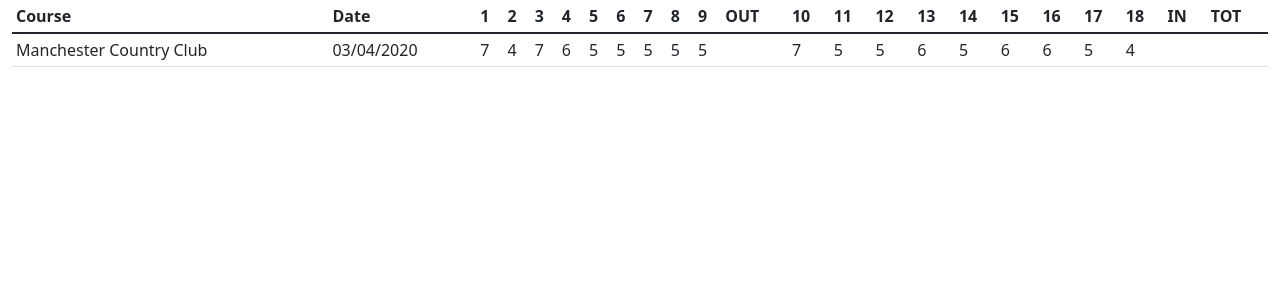
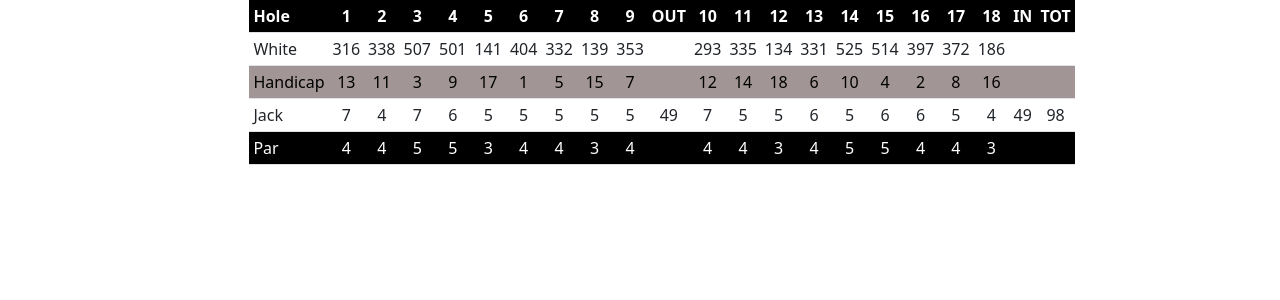
Before and after one commit to jackfarrell2/golf_app, a Flask app: page /rounds in a window 1280 px wide. Shown: the part 64-364 px from the top of the page. Run offline with Flask 2, Linux system fonts and the light colour scheme.

Commit message:
Styled the scorecards and rewrote the scorecard functions in the history route

```diff
--- a/app.py
+++ b/app.py
@@ -17,33 +17,33 @@ def homepage():
 
 @app.route("/rounds")
 def rounds():
-    # Create a list of the round information to be passed into the template
+    # Create lists of the round information to be passed into the template
     rounds = []
 
     # Query rounds
     round_query = cur.execute("SELECT * FROM rounds WHERE golfer_id = (?)", (1,))
+
     for round in round_query:
+        name_query = cur.execute("SELECT name from golfers WHERE id = (?)", (1,))
+        golfer_name = name_query.fetchall()[0][0]
         course_query = cur.execute("SELECT name FROM courses WHERE id = (?)", (round[2],))
         course_name = course_query.fetchall()[0][0]
-        round_date = round[3]
-        one = round[4]
-        two = round[5]
-        three = round[6]
-        four = round[7]
-        five = round[8]
-        six = round[9]
-        seven = round[10]
-        eight = round[11]
-        nine = round[12]
-        ten = round[13]
-        eleven = round[14]
-        twelve = round[15]
-        thirteen = round[16]
-        fourteen = round[17]
-        fifteen = round[18]
-        sixteen = round[19]
-        seventeen = round[20]
-        eighteen = round[21]
-        rounds.append({"course_name": course_name, "round_date": round_date, "one": one, "two": two, "three": three, "four": four, "five": five, "six": six, "seven": seven, "eight": eight, "nine": nine, "ten": ten, "eleven": eleven, "twelve": twelve, "thirteen": thirteen, "fourteen":fourteen, "fifteen": fifteen, "sixteen": sixteen, "seventeen": seventeen, "eighteen": eighteen})
+        hole_query = cur.execute("SELECT * FROM holes WHERE course_id = (?) ORDER BY hole_number", (round[2],))
+        holes = hole_query.fetchall()
+        rounds.append({"golfer_name": golfer_name, "course_name": course_name, "round_date": round[3], "one": round[4], "two": round[5], "three": round[6], "four": round[7],
+                      "five": round[8], "six": round[9], "seven": round[10], "eight": round[11], "nine": round[12], "ten": round[13], "eleven": round[14], "twelve": round[15],
+                      "thirteen": round[16], "fourteen": round[17], "fifteen": round[18], "sixteen": round[19], "seventeen": round[20], "eighteen": round[21],
+                      "one_yard": holes[0][4], "two_yard": holes[1][4], "three_yard": holes[2][4], "four_yard": holes[3][4], "five_yard": holes[4][4],
+                      "six_yard": holes[5][4], "seven_yard": holes[6][4], "eight_yard": holes[7][4], "nine_yard": holes[8][4], "ten_yard": holes[9][4],
+                      "eleven_yard": holes[10][4], "twelve_yard": holes[11][4], "thirteen_yard": holes[12][4], "fourteen_yard": holes [13][4], "fifteen_yard": holes[14][4],
+                      "sixteen_yard": holes[15][4], "seventeen_yard": holes[16][4], "eighteen_yard": holes[17][4], "one_handicap": holes[0][5], "two_handicap": holes[1][5],
+                      "three_handicap": holes[2][5], "four_handicap": holes[3][5], "five_handicap": holes[4][5], "six_handicap": holes[5][5], "seven_handicap": holes[6][5],
+                      "eight_handicap": holes[7][5], "nine_handicap": holes[8][5], "ten_handicap": holes[9][5], "eleven_handicap": holes[10][5],
+                      "twelve_handicap": holes[11][5], "thirteen_handicap": holes[12][5], "fourteen_handicap": holes[13][5], "fifteen_handicap": holes[14][5],
+                        "sixteen_handicap": holes[15][5], "seventeen_handicap": holes[16][5], "eighteen_handicap": holes[17][5], "one_par": holes[0][3], "two_par": holes[1][3],
+                       "three_par": holes[2][3], "four_par": holes[3][3], "five_par": holes[4][3], "six_par": holes[5][3], "seven_par": holes[6][3],
+                       "eight_par": holes[7][3], "nine_par": holes[8][3], "ten_par": holes[9][3], "eleven_par": holes[10][3], "twelve_par": holes[11][3],
+                       "thirteen_par": holes[12][3], "fourteen_par": holes[13][3], "fifteen_par": holes[14][3], "sixteen_par": holes[15][3],
+                       "seventeen_par": holes[16][3], "eighteen_par": holes[17][3]})
 
     return render_template("rounds.html", rounds=rounds)
--- a/static/styles.css
+++ b/static/styles.css
@@ -0,0 +1,27 @@
+.scorecard
+{
+    margin: auto;
+    width: 70%;
+    font-size: medium;
+    text-align: center;
+}
+
+.holes-row
+{
+    background-color: black;
+    text-align: center;
+    color:white;
+
+}
+
+.scorecard-header
+{
+    text-align: left;
+}
+
+.handicap-row
+{
+    text-align: center;
+    background-color: rgb(161, 149, 149);
+    color: black;
+}
--- a/templates/rounds.html
+++ b/templates/rounds.html
@@ -5,11 +5,12 @@ Rounds
 {% endblock %}
 
 {% block main %}
+<div id="content" class="container-sm">
+    {% for round in rounds %}
+    <div id="scorecard" class="scorecard">
         <table class="table table-sm">
-    <thead class="thead-dark">
-        <tr>
-            <th>Course</th>
-            <th>Date</th>
+            <tr class="holes-row">
+                <th class="scorecard-header">Hole</th>
                 <th>1</th>
                 <th>2</th>
                 <th>3</th>
@@ -32,33 +33,122 @@ Rounds
                 <th>IN</th>
                 <th>TOT</th>
             </tr>
-    </thead>
-    {% for round in rounds %}
             <tr>
-        <td>{{ round.course_name }}</td>
-        <td>{{ round.round_date }}</td>
-        <td>{{ round.one }}</td>
-        <td>{{ round.two }}</td>
-        <td>{{ round.three }}</td>
-        <td>{{ round.four }}</td>
-        <td>{{ round.five }}</td>
-        <td>{{ round.six }}</td>
-        <td>{{ round.seven }}</td>
-        <td>{{ round.eight }}</td>
-        <td>{{ round.nine }}</td>
+                <td class="scorecard-header">White</td>
+                <td>{{ round.one_yard }}</td>
+                <td>{{ round.two_yard }}</td>
+                <td>{{ round.three_yard }}</td>
+                <td>{{ round.four_yard }}</td>
+                <td>{{ round.five_yard }}</td>
+                <td>{{ round.six_yard }}</td>
+                <td>{{ round.seven_yard }}</td>
+                <td>{{ round.eight_yard }}</td>
+                <td>{{ round.nine_yard }}</td>
                 <td></td>
-        <td>{{ round.ten }}</td>
-        <td>{{ round.eleven }}</td>
-        <td>{{ round.twelve }}</td>
-        <td>{{ round.thirteen }}</td>
-        <td>{{ round.fourteen }}</td>
-        <td>{{ round.fifteen }}</td>
-        <td>{{ round.sixteen }}</td>
-        <td>{{ round.seventeen }}</td>
-        <td>{{ round.eighteen }}</td>
+                <td>{{ round.ten_yard }}</td>
+                <td>{{ round.eleven_yard }}</td>
+                <td>{{ round.twelve_yard }}</td>
+                <td>{{ round.thirteen_yard }}</td>
+                <td>{{ round.fourteen_yard }}</td>
+                <td>{{ round.fifteen_yard }}</td>
+                <td>{{ round.sixteen_yard }}</td>
+                <td>{{ round.seventeen_yard }}</td>
+                <td>{{ round.eighteen_yard }}</td>
                 <td></td>
                 <td></td>
             </tr>
+            <tr class="handicap-row">
+                <td class="scorecard-header">Handicap</td>
+                <td>{{ round.one_handicap }}</td>
+                <td>{{ round.two_handicap }}</td>
+                <td>{{ round.three_handicap }}</td>
+                <td>{{ round.four_handicap }}</td>
+                <td>{{ round.five_handicap }}</td>
+                <td>{{ round.six_handicap }}</td>
+                <td>{{ round.seven_handicap }}</td>
+                <td>{{ round.eight_handicap }}</td>
+                <td>{{ round.nine_handicap }}</td>
+                <td></td>
+                <td>{{ round.ten_handicap }}</td>
+                <td>{{ round.eleven_handicap }}</td>
+                <td>{{ round.twelve_handicap }}</td>
+                <td>{{ round.thirteen_handicap }}</td>
+                <td>{{ round.fourteen_handicap }}</td>
+                <td>{{ round.fifteen_handicap }}</td>
+                <td>{{ round.sixteen_handicap }}</td>
+                <td>{{ round.seventeen_handicap }}</td>
+                <td>{{ round.eighteen_handicap }}</td>
+                <td></td>
+                <td></td>
+            </tr>
+            <tr>
+                <td class="scorecard-header">{{ round.golfer_name }}</td>
+                <td class="front-nine-hole">{{ round.one }}</td>
+                <td class="front-nine-hole">{{ round.two }}</td>
+                <td class="front-nine-hole">{{ round.three }}</td>
+                <td class="front-nine-hole">{{ round.four }}</td>
+                <td class="front-nine-hole">{{ round.five }}</td>
+                <td class="front-nine-hole">{{ round.six }}</td>
+                <td class="front-nine-hole">{{ round.seven }}</td>
+                <td class="front-nine-hole">{{ round.eight }}</td>
+                <td class="front-nine-hole">{{ round.nine }}</td>
+                <td id="front-nine-sum"></td>
+                <td class="back-nine-hole">{{ round.ten }}</td>
+                <td class="back-nine-hole">{{ round.eleven }}</td>
+                <td class="back-nine-hole">{{ round.twelve }}</td>
+                <td class="back-nine-hole">{{ round.thirteen }}</td>
+                <td class="back-nine-hole">{{ round.fourteen }}</td>
+                <td class="back-nine-hole">{{ round.fifteen }}</td>
+                <td class="back-nine-hole">{{ round.sixteen }}</td>
+                <td class="back-nine-hole">{{ round.seventeen }}</td>
+                <td class="back-nine-hole">{{ round.eighteen }}</td>
+                <td id="back-nine-sum"></td>
+                <td id="total-sum"></td>
+            </tr>
+            <tr class="holes-row">
+                <td class="scorecard-header">Par</td>
+                <td>{{ round.one_par }}</td>
+                <td>{{ round.two_par }}</td>
+                <td>{{ round.three_par }}</td>
+                <td>{{ round.four_par }}</td>
+                <td>{{ round.five_par }}</td>
+                <td>{{ round.six_par }}</td>
+                <td>{{ round.seven_par }}</td>
+                <td>{{ round.eight_par }}</td>
+                <td>{{ round.nine_par }}</td>
+                <td></td>
+                <td>{{ round.ten_par }}</td>
+                <td>{{ round.eleven_par }}</td>
+                <td>{{ round.twelve_par }}</td>
+                <td>{{ round.thirteen_par }}</td>
+                <td>{{ round.fourteen_par }}</td>
+                <td>{{ round.fifteen_par }}</td>
+                <td>{{ round.sixteen_par }}</td>
+                <td>{{ round.seventeen_par }}</td>
+                <td>{{ round.eighteen_par }}</td>
+                <td></td>
+                <td></td>
+            </tr>
+        </table>
+        <script language="javascript" type="text/javascript">
+            var each_hole = document.getElementById("scorecard").getElementsByClassName("front-nine-hole");
+            var front_nine_sum = 0;
+            for (var i = 0; i < each_hole.length; i++) {
+                    front_nine_sum += parseInt(each_hole[i].innerHTML);
+            }
+            document.getElementById("front-nine-sum").innerHTML = front_nine_sum;
+
+            var each_hole = document.getElementById("scorecard").getElementsByClassName("back-nine-hole");
+            var back_nine_sum = 0;
+            for (var i = 0; i < each_hole.length; i++) {
+                    back_nine_sum += parseInt(each_hole[i].innerHTML);
+            }
+            document.getElementById("back-nine-sum").innerHTML = back_nine_sum;
+
+            var total_sum = front_nine_sum + back_nine_sum;
+            document.getElementById("total-sum").innerHTML = total_sum;
+        </script>
+    </div>
     {% endfor %}
-</table>
+</div>
 {% endblock %}
```
Also changed, not shown: golf.db, 1 other file. Lines whose indentation alone changed are shown as unchanged.
